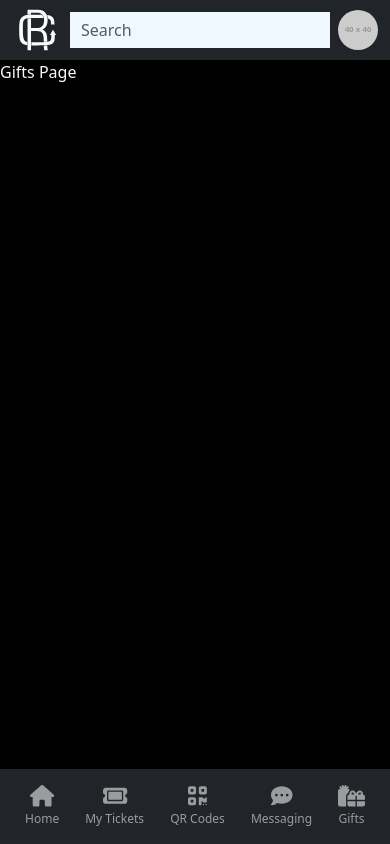
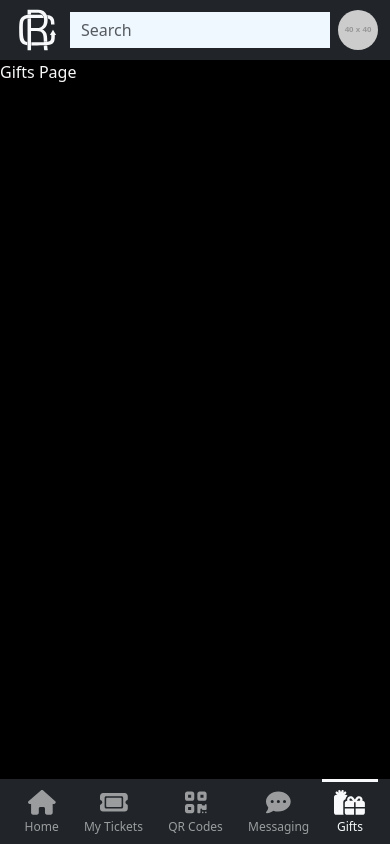
Before and after one commit to mjza/mra-web-app, a React (Create React App) app: page /gifts in a window 390 px wide. Built offline with nearby package versions, Linux system fonts and the light colour scheme.

Commit message:
Add border for footer active item

```diff
--- a/src/components/FooterNavbar.js
+++ b/src/components/FooterNavbar.js
@@ -3,14 +3,19 @@ import { Navbar, Nav, Container } from 'react-bootstrap';
 import { FontAwesomeIcon } from '@fortawesome/react-fontawesome';
 import { faHome, faTicket, faQrcode, faCommentDots, faGifts } from '@fortawesome/free-solid-svg-icons';
 import ThemeContext from '../contexts/ThemeContext';
+import { useLocation } from 'react-router-dom';
 
 const FooterNavbar = () => {
+    const location = useLocation();
+    const isActive = (path) => location.pathname.startsWith(path);
     const { theme } = useContext(ThemeContext);
+    const activeLinkClass = `border-top border-3 ${theme === 'light' ? 'border-dark text-dark' : 'border-light text-light'}`;
+    const inactiveLinkClass = `border-top border-3 ${theme === 'dark' ? 'border-dark' : 'border-light'}`;
     const navbarClass = theme === 'dark' ? 'navbar-dark bg-dark' : 'navbar-light bg-light';
     const bgColor = theme === 'light' ? 'white' : '';
 
     return (
-        <Navbar bg={bgColor} fixed="bottom" className={`d-block d-md-none ${navbarClass}`}>
+        <Navbar bg={bgColor} fixed="bottom" className={`d-block d-md-none py-0 ${navbarClass}`}>
             <Container className="justify-content-around">
                 <Nav className="w-100 text-center">
                     {[
@@ -20,8 +25,8 @@ const FooterNavbar = () => {
                         { href: "/messaging", icon: faCommentDots, text: "Messaging" },
                         { href: "/gifts", icon: faGifts, text: "Gifts" }
                     ].map((link) => (
-                        <Nav.Link href={link.href} key={link.text} className="flex-grow-1">
-                            <FontAwesomeIcon icon={link.icon} className="fs-4" />
+                        <Nav.Link href={link.href} key={link.text} className={`flex-grow-1 ${isActive(link.href) ? activeLinkClass : inactiveLinkClass}`}>
+                            <FontAwesomeIcon icon={link.icon} className="fs-2" />
                             <div className="d-block" style={{ fontSize: '12px' }}>{link.text}</div>
                         </Nav.Link>
                     ))}
```
